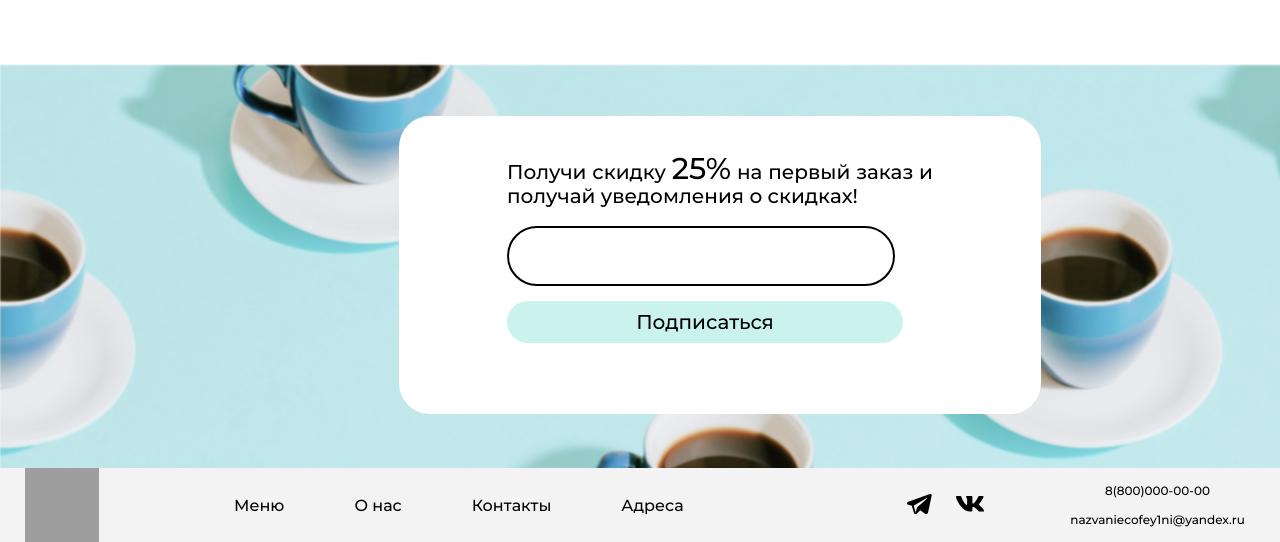
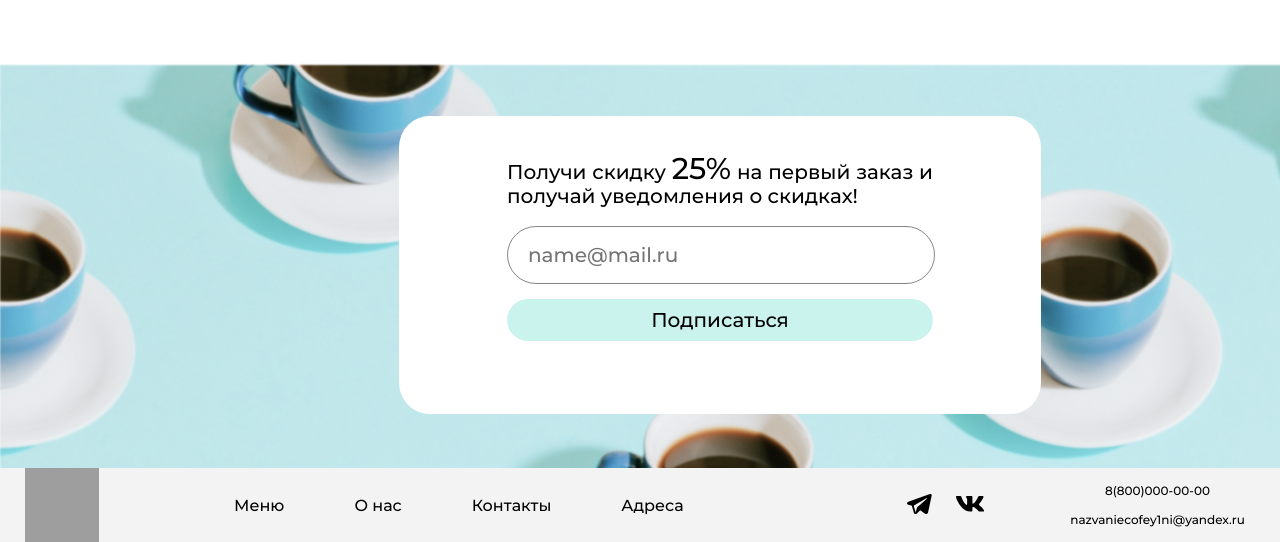
Before and after one commit to KoreTeo/academyCoffee, a Django app: page / in a window 1280 px wide; the page is wider, and only the part inside the window is pictured. Shown: the part 1359-1901 px from the top of that part. Run offline with Django 4.2, Linux system fonts and the light colour scheme; grey boxes are pictures that could not be loaded.

Commit message:
Исправил формы

```diff
--- a/academyCoffee/forms.py
+++ b/academyCoffee/forms.py
@@ -154,7 +154,8 @@ class CreateUserCardForm(forms.ModelForm):
 
 class SubscribeForm(forms.ModelForm):
     email = forms.CharField(widget=forms.EmailInput(attrs={
-        'class': 'email-subscribe-form'
+        'class': 'email-subscribe-form',
+        'placeholder': 'name@mail.ru'
     }))
 
     class Meta:
--- a/academyCoffee/models.py
+++ b/academyCoffee/models.py
@@ -41,9 +41,10 @@ class User(AbstractUser):
     regions = [
         ('Красноярск', 'Красноярск'),
         ('Москва', 'Москва'),
-        ('Санкт-Петерург', 'Санкт-Петерург'),
+        ('Санкт-Петербург', 'Санкт-Петербург'),
         ('Новосибирск', 'Новосибирск'),
     ]
+    username = models.CharField(unique=False, blank=True, null=True, max_length=20)
     region = models.TextField('Регион', max_length=50, choices=regions, blank=True)
     PNumber = PhoneNumberField('Номер телефона', blank=False, null=False, unique=True, region="RU")
     DateOfBirth = models.DateField("День рождения", default=timezone.now)
--- a/academyCoffee/static/about/css/style.css
+++ b/academyCoffee/static/about/css/style.css
@@ -142,9 +142,10 @@ input[type="radio"] {
     width: 20px;
     height: 20px;
     margin: 0;
+    filter: grayscale(1);
 }
 
-input[type="text"] {
+input[type="text"], #id_email {
     background: #FFFFFF;
     border: 1px solid #B4B4B4;
     border-radius: 15px;
@@ -155,7 +156,7 @@ input[type="text"] {
     line-height: 24px;
 }
 
-#text-content-form {
+#id_text {
     min-width: 491px;
     min-height: 120px;
     background: #FFFFFF;
--- a/academyCoffee/static/home/css/style.css
+++ b/academyCoffee/static/home/css/style.css
@@ -227,10 +227,10 @@
 }
 
 .email-subscribe-form {
-    width: 344px;
+    width: 386px;
     height: 40px;
     background: #FFFFFF;
-    border: 2px solid #000000;
+    border: 1px solid #868686;
     border-radius: 85px;
     padding: 8px 20px;
     font-weight: 500;
@@ -238,6 +238,7 @@
     line-height: 24px;
     text-align: justify;
     margin-bottom: 15px;
+
 }
 
 .email-subscribe-container form {
@@ -249,7 +250,7 @@
     display: block;
     background: rgba(72, 212, 196, 0.29);
     border-radius: 40px;
-    width: 396px;
+    width: 426px;
     height: 42px;
     font-weight: 500;
     font-size: 20px;
--- a/academyCoffee/views.py
+++ b/academyCoffee/views.py
@@ -153,6 +153,10 @@ class UserLoginView(TitleMixin, LoginView):
 
 
 def menu(request):
+    if request.user.is_authenticated:
+        baskets = Basket.objects.filter(user=request.user)
+    else:
+        baskets = Basket.objects.filter(user__first_name='BBBBBBBBB')
     context = {
         'title': "Меню",
         'products': Product.objects.all(),
@@ -162,7 +166,7 @@ def menu(request):
         'productsWithCategory4': Product.objects.filter(category__name="АВТОРСКИЕ НАПИТКИ"),
         'productsWithCategory5': Product.objects.filter(category__name="К КОФЕ"),
         'productsWithCategory6': Product.objects.filter(category__name="НАША КУХНЯ"),
-        'baskets': Basket.objects.filter(user=request.user)
+        'baskets': baskets
 
     }
     return render(request, 'main/menu.html', context)
```
Also changed, not shown: db.sqlite3.
